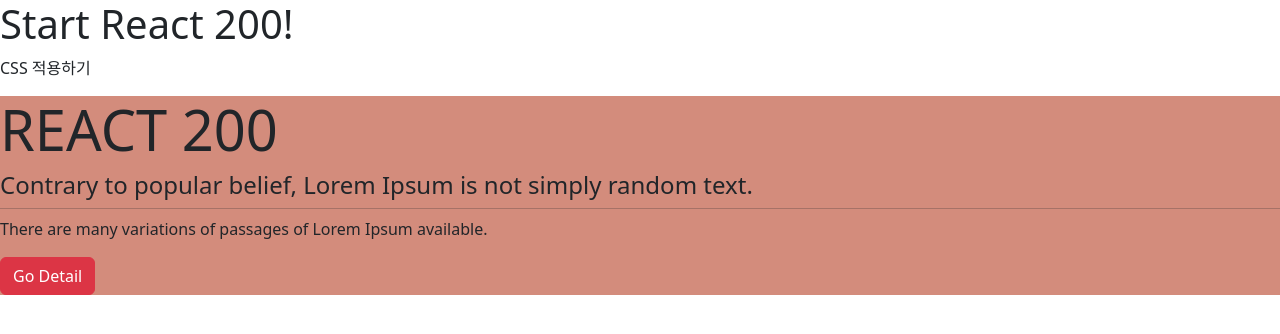
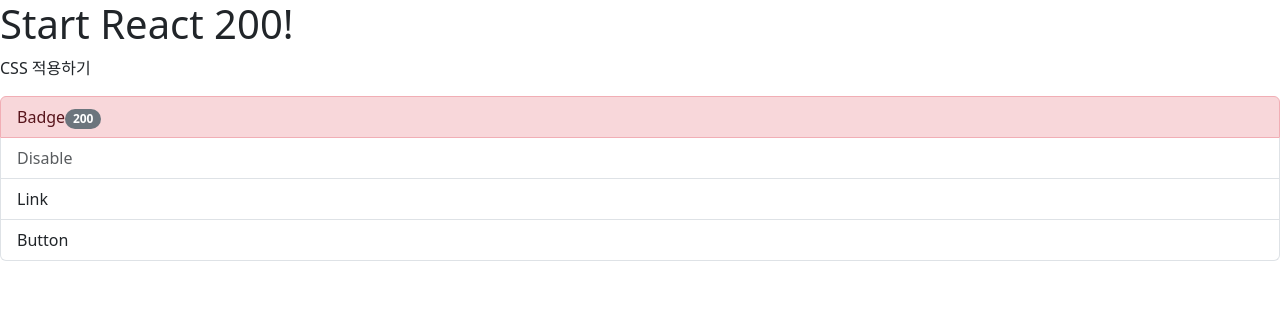
Before and after one commit to jihyean/React200, a React (Create React App) app in the folder client/: page / in a window 1280 px wide. Shown: the top 334 px of the page. Built offline with nearby package versions, Linux system fonts and the light colour scheme.

Commit message:
[047] reactstrap ListGroup 사용하기

```diff
--- a/client/src/App.js
+++ b/client/src/App.js
@@ -1,6 +1,6 @@
 import React from 'react';
 import './App.css';
-import ReactstrapJumbotron from './PART2/R046_ReactstrapJumbotron'
+import ReactstrapListGroup from './PART2/R047_ReactstrapListGroup'
 import 'bootstrap/dist/css/bootstrap.css'
 
 function App() {
@@ -8,7 +8,7 @@
     <div>
       <h1>Start React 200!</h1>
       <p>CSS 적용하기</p>
-      <ReactstrapJumbotron />
+      <ReactstrapListGroup />
     </div>
   );
 }
--- /dev/null
+++ b/client/src/PART2/R047_ReactstrapListGroup.js
@@ -0,0 +1,20 @@
+import React, { Component } from 'react';
+import { ListGroup, ListGroupItem, Badge } from 'reactstrap';
+
+class R047_ReactstrapListGroup extends Component {
+  render() {
+    return (
+      <>
+        <ListGroup>
+          <ListGroupItem color="danger" className="justify-content-between">Badge
+            <Badge pill>200</Badge>
+          </ListGroupItem>
+          <ListGroupItem disabled tag="a" href="#">Disable</ListGroupItem>
+          <ListGroupItem tag="a" href="http://example.com">Link</ListGroupItem>
+          <ListGroupItem tag="button" action onClick={e => alert("button")}>Button</ListGroupItem>
+        </ListGroup>
+      </>
+    )}
+}
+
+export default R047_ReactstrapListGroup;
```
